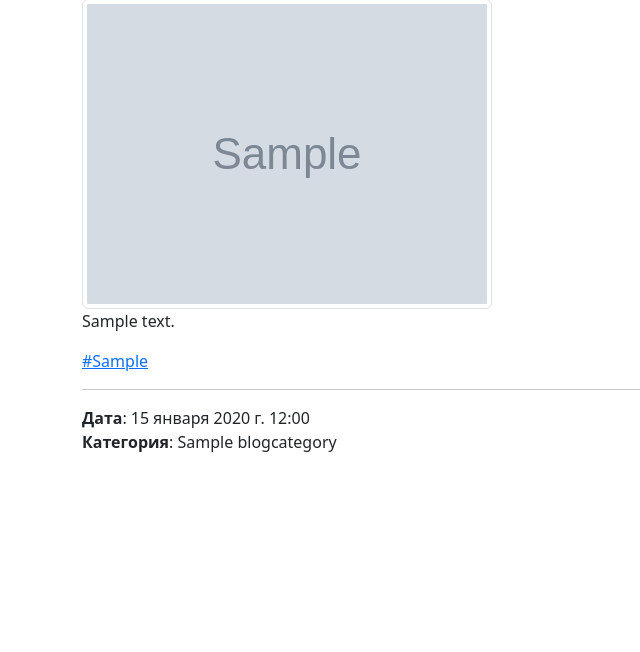
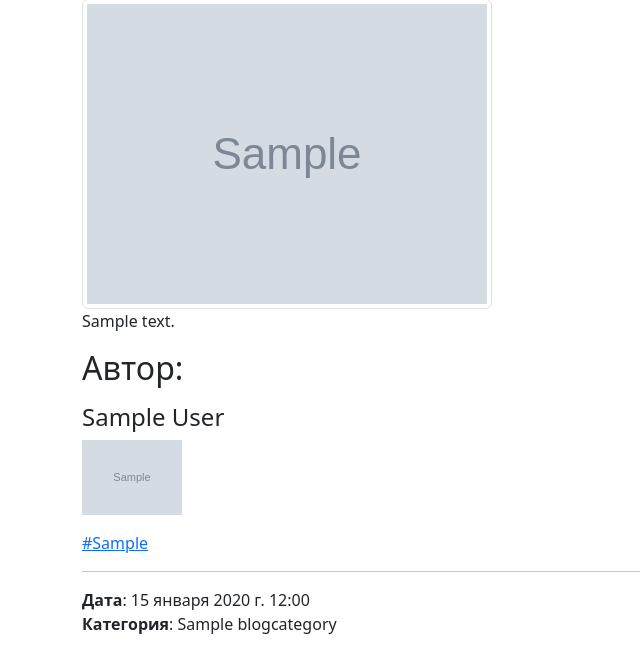
Before and after one commit to red1kt3/zxc-store, a Django app: page /blog/1/1/ in a window 1280 px wide; the page is wider, and only the part inside the window is pictured. Shown: the part 361-1013 px from the top of that part, without its empty margins (0-640 px from the left). Before the commit the page ends 813 px from the top of that part, so only its background shows below. Run offline with Django 4.2, Linux system fonts and the light colour scheme; tables that the repository leaves empty hold one stand-in row (values such as "Sample post"); grey boxes marked "Sample" are stand-in pictures; parts of the project's set-up code (start-up, migrations or seed data) failed here and were passed over.

Commit message:
admin_view

```diff
--- a/apps/blog/admin.py
+++ b/apps/blog/admin.py
@@ -29,11 +29,12 @@ class BlogCategoryAdmin(admin.ModelAdmin):
 
 @admin.register(Article)
 class ArticleAdmin(admin.ModelAdmin):
-    list_display = ['id', 'title', 'created_at', 'category_link', 'image_tag_thumbnail', 'tags_link']
+    list_display = ['id', 'title', 'created_at', 'category_link', 'image_tag_thumbnail', 'tags_link', 'user']
     list_display_links = ['id', 'title', 'image_tag_thumbnail']
-    fields = ['category', 'tags', 'title', 'text_preview', 'text', 'image_tag', 'image']
+    fields = ['category', 'tags', 'title', 'text_preview', 'text', 'image_tag', 'image', 'user']
     readonly_fields = ['image_tag']
     list_filter = ['category', 'tags']
+
 
     def category_link(self, obj):
         if obj.category:
--- a/apps/blog/models.py
+++ b/apps/blog/models.py
@@ -2,6 +2,8 @@ from django.db import models
 from django.utils.safestring import mark_safe
 from imagekit.models import ProcessedImageField, ImageSpecField
 from pilkit.processors import ResizeToFill
+
+from apps.user.models import User
 from config.settings import MEDIA_ROOT
 
 class BlogCategory(models.Model):
@@ -61,12 +63,20 @@ class Article(models.Model):
         on_delete=models.SET_NULL,
         null=True
     )
+    user = models.ForeignKey(
+        to=User,
+        verbose_name='Автор',
+        on_delete=models.SET_NULL,
+        null=True
+    )
+
     title = models.CharField(verbose_name='Заголовок', max_length=255)
     text_preview = models.TextField(verbose_name='Текст-превью')
     text = models.TextField(verbose_name='Текст')
     created_at = models.DateTimeField(verbose_name='Время создания', auto_now_add=True)
     updated_at = models.DateTimeField(verbose_name='Время обновления', auto_now=True)
     tags = models.ManyToManyField(to=Tag, verbose_name='Тэг', blank=True)
+
 
     def image_tag_thumbnail(self):
         if self.image:
--- a/apps/user/admin.py
+++ b/apps/user/admin.py
@@ -12,7 +12,7 @@ admin.site.unregister(Group)
 class UserAdmin(UserAdmin):
     fieldsets = (
         (None, {"fields": ("username", "password")}),
-        (_("Personal info"), {"fields": ("first_name", "last_name", "email", 'phone', 'image_tag', 'image')}),
+        (_("Personal info"), {"fields": ("first_name", "last_name", "email", 'phone', 'image', 'image_tag_thumbnail')}),
         (
             _("Permissions"),
             {
--- a/apps/user/models.py
+++ b/apps/user/models.py
@@ -17,6 +17,7 @@ class User(AbstractUser):
         format='JPEG',
         options={'quality': 100},
         null=True,
+        blank=True
 
     )
     image_thumbnail = ImageSpecField(
--- a/templates/blog/article/view.html
+++ b/templates/blog/article/view.html
@@ -6,6 +6,21 @@
 
     {% endif %}
     <p>{{ article.text }}</p>
+    {% if article.user %}
+        <h2>Автор:</h2>
+        <p>
+        <h4>
+
+
+            {{ article.user.first_name }}
+            {{ article.user.last_name }}
+        </h4>
+            {% if article.user.image_tag_thumbnail %}
+                {{ article.user.image_tag_thumbnail }}
+            {% endif %}
+        </p>
+    {% endif %}
+
     <p>
         {% for tag in article.tags.all %}
             <a href='{% url 'tags_to_articles' tag_id=tag.id %}'>#{{ tag.tags }}</a>
```
Also changed, not shown: apps/blog/migrations/0012_article_user.py (added).
